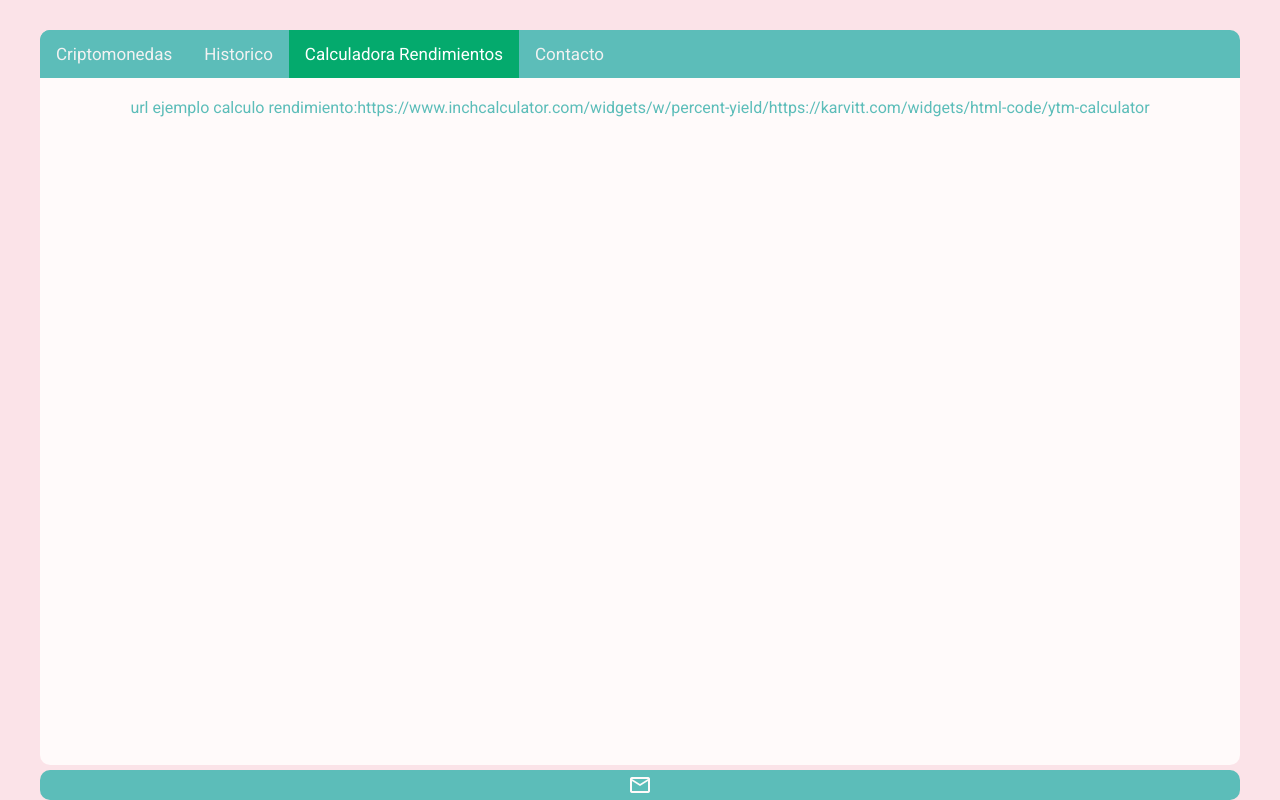
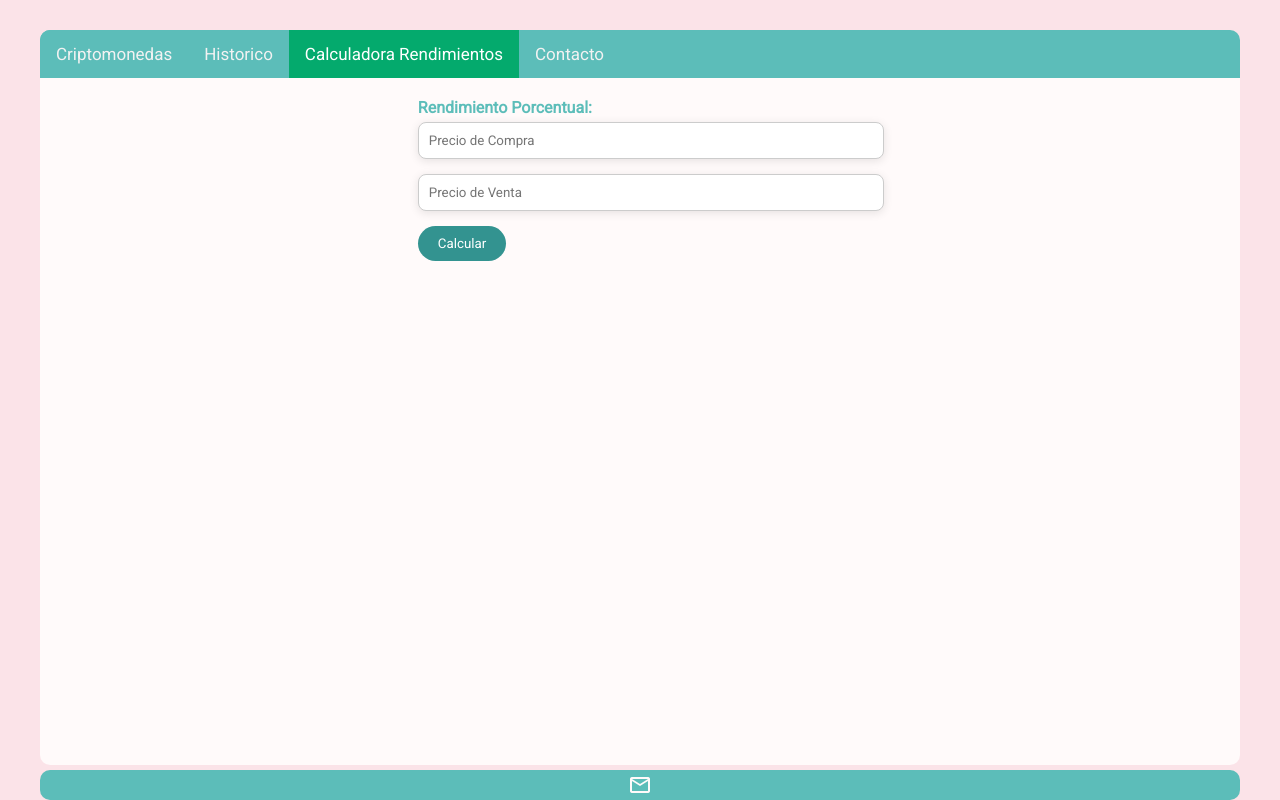
Before and after one commit to ligarcia7/CryptoPlus, a plain HTML site: page pages/yield.html in a window 1280 px wide. Drawn offline with nearby package versions, Linux system fonts and the light colour scheme.

Commit message:
Calculadora rendimiento y  creacion de button css

```diff
--- /dev/null
+++ b/assets/css/button.style.css
@@ -0,0 +1,13 @@
+input[type="submit"], button {
+    background-color: #339390;
+    color: #fff;
+    padding: 10px 20px;
+    border: none;
+    border-radius: 10rem;
+    cursor: pointer;
+    transition: background-color 0.3s;
+}
+
+input[type="submit"]:hover, button:hover {
+    background-color: #007899;
+}
--- a/assets/css/form.style.css
+++ b/assets/css/form.style.css
@@ -36,6 +36,7 @@ label {
 
 input[type="text"],
 input[type="email"],
+input[type="number"],
 textarea {
     max-width: 60dvw;
     box-shadow: 0 2px 10px rgba(0, 0, 0, 0.1);
@@ -50,19 +51,6 @@ textarea {
     resize: vertical;
 }
 
-input[type="submit"] {
-    background-color: #339390;
-    color: #fff;
-    padding: 10px 20px;
-    border: none;
-    border-radius: 10rem;
-    cursor: pointer;
-    transition: background-color 0.3s;
-}
-
-input[type="submit"]:hover {
-    background-color: #007899;
-}
 
 /* Estilos para dispositivos móviles */
 @media screen and (max-width: 600px) {
--- a/assets/css/styles.css
+++ b/assets/css/styles.css
@@ -4,6 +4,7 @@
 @import url(./header.style.css);
 @import url(./footer.style.css);
 @import url(./form.style.css);
+@import url(./button.style.css);
 
 @import url("https://fonts.googleapis.com/css2?family=Material+Symbols+Outlined:opsz,wght,FILL,GRAD@24,400,0,0");
 @import url("https://fonts.googleapis.com/css2?family=Material+Symbols+Outlined:opsz,wght,FILL,GRAD@20..48,100..700,0..1,-50..200");
--- /dev/null
+++ b/assets/js/yield.js
@@ -0,0 +1,19 @@
+function percentageYield() {
+    var precioCompra = document.getElementById('precioCompra').value;
+    var precioVenta = document.getElementById('precioVenta').value;
+
+    var precioCompra = parseFloat(precioCompra);
+    var precioVenta = parseFloat(precioVenta);
+
+    // Check if either input is empty or NaN
+    if (isNaN(precioCompra) || isNaN(precioVenta)) {
+        document.getElementById('resultadoRendimiento').textContent = 'Por favor, complete ambos campos con valores numéricos.';
+    } else {
+        // Calculate the percentage yield
+        var resultado = ((precioCompra / precioVenta) - 1).toFixed(4);
+        // Update the result element with the calculated yield
+        document.getElementById('resultadoRendimiento').textContent = 'El rendimiento porcentual es: ' + (resultado * 100) + '%';
+
+    }
+
+}
--- a/pages/yield.html
+++ b/pages/yield.html
@@ -20,9 +20,14 @@
     </header>
 
     <main>
-        <P>url ejemplo calculo rendimiento: </P>
-        <p>https://www.inchcalculator.com/widgets/w/percent-yield/</p>
-        <p>https://karvitt.com/widgets/html-code/ytm-calculator</p>
+        <div class="yield-calculator">
+            <label>Rendimiento Porcentual:</label>
+            <input type="number" id="precioCompra" name="precioCompra" placeholder="Precio de Compra" required>
+            <input type="number" id="precioVenta" name="precioVenta" placeholder="Precio de Venta" required>
+            <button id="botonRendimiento%" onclick="percentageYield()"> Calcular </button>
+            <label id="resultadoRendimiento"></label>
+        </div>
+
     </main>
 
     <footer>
@@ -32,5 +37,5 @@
     </footer>
 
 </body>
-
+<script src="../assets/js/yield.js"></script>
 </html>
```
